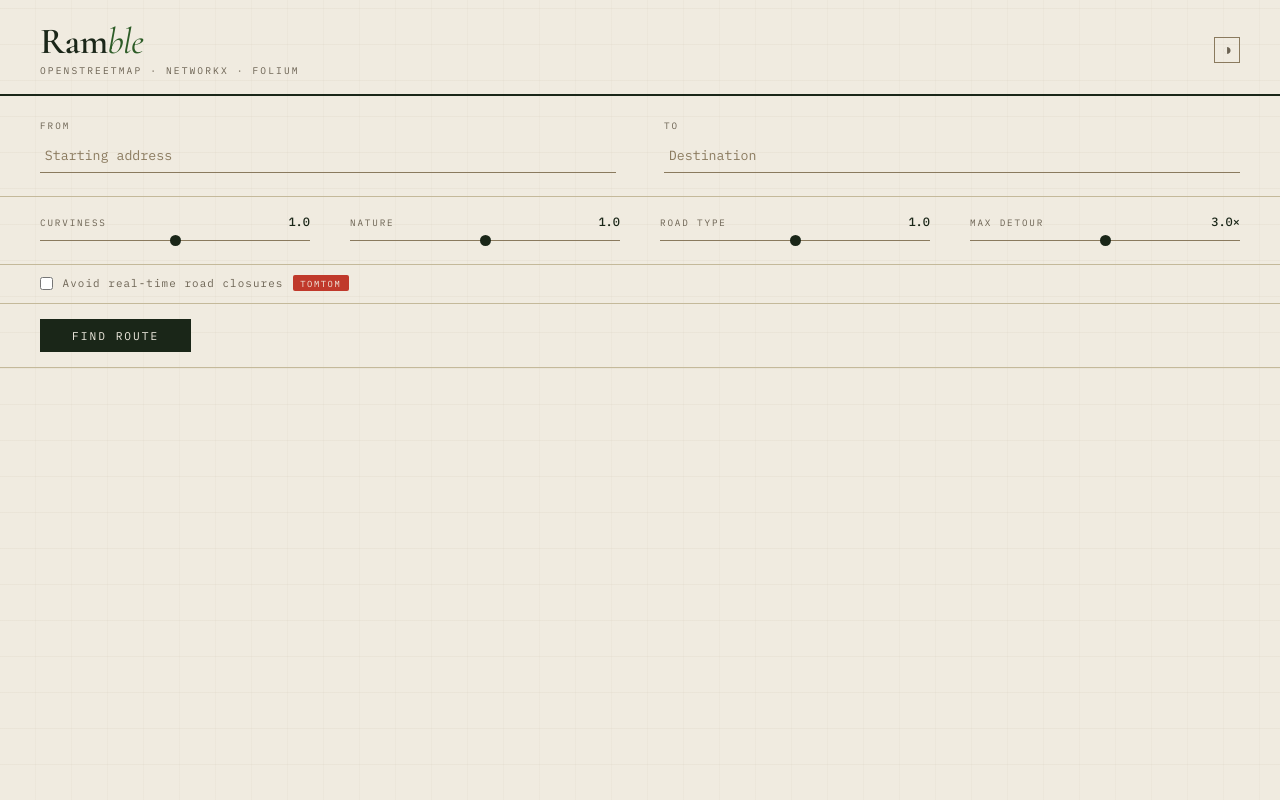
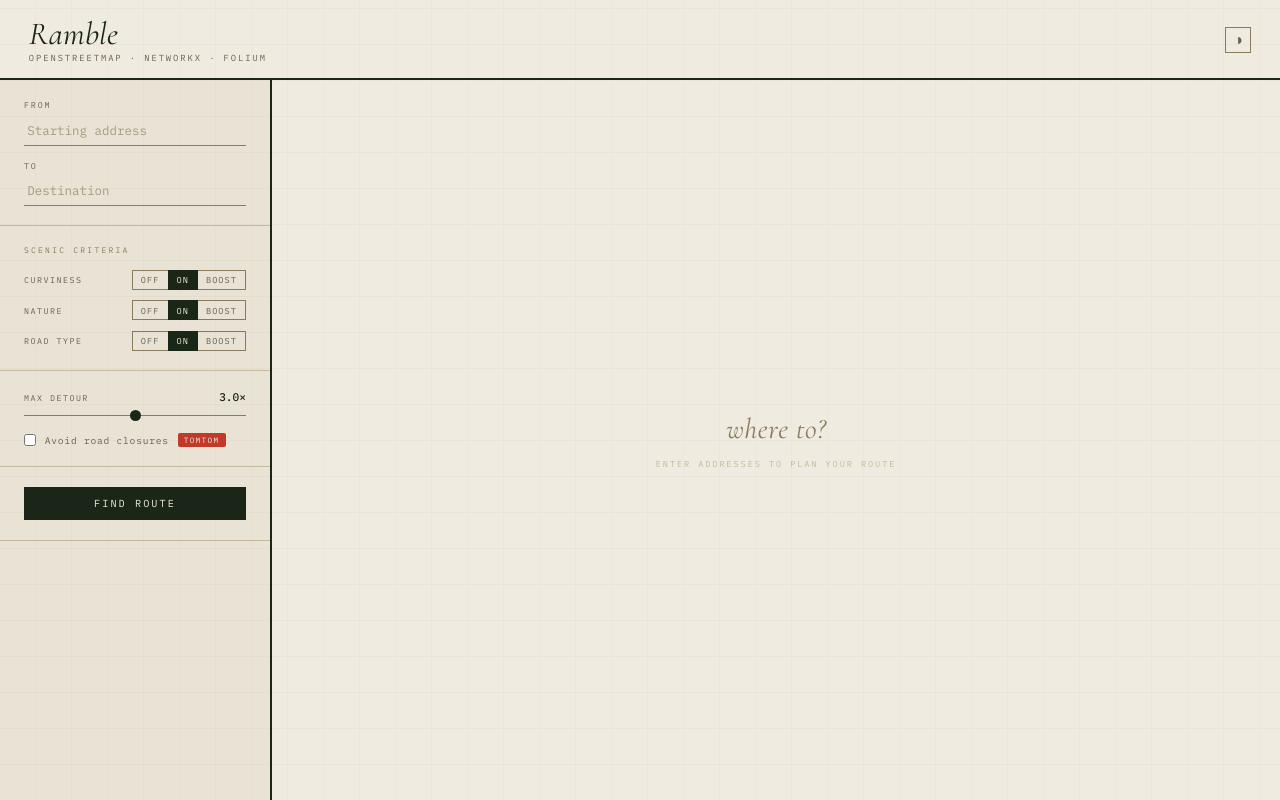
Before and after one commit to LeifsterNYC/MapProject, a Flask app: page / in a window 1280 px wide. Run offline with Flask 3, Linux system fonts and the light colour scheme.

Commit message:
Redesign UI: sidebar layout, criterion selectors, wordmark fix

```diff
--- a/templates/index.html
+++ b/templates/index.html
@@ -16,9 +16,10 @@
   <link rel="preconnect" href="https://fonts.gstatic.com" crossorigin>
   <link href="https://fonts.googleapis.com/css2?family=Cormorant+Garamond:ital,wght@0,400;0,600;1,400&family=IBM+Plex+Mono:wght@400;500&display=swap" rel="stylesheet">
   <style>
-    /* ── Themes ──────────────────────────────── */
+    /* ── Themes ──────────────────────────────────────── */
     :root {
       --bg:          #f0ebe0;
+      --panel:       #e9e3d5;
       --input-bg:    #faf8f3;
       --border:      #c4b99a;
       --border-dark: #8a7a5e;
@@ -33,6 +34,7 @@
 
     [data-theme="dark"] {
       --bg:          #161410;
+      --panel:       #191713;
       --input-bg:    #1d1b13;
       --border:      #312c1b;
       --border-dark: #4e4535;
@@ -58,8 +60,11 @@
 
     * { box-sizing: border-box; margin: 0; padding: 0; }
 
+    html, body { height: 100%; }
+
     body {
-      min-height: 100vh;
+      display: flex;
+      flex-direction: column;
       background-color: var(--bg);
       background-image:
         repeating-linear-gradient(0deg,
@@ -72,37 +77,33 @@
       color: var(--ink);
     }
 
-    /* ── Header ─────────────────────────────── */
+    /* ── Header ──────────────────────────────────────── */
     header {
+      flex-shrink: 0;
       display: flex;
       align-items: center;
       gap: 2rem;
-      padding: 1.5rem 2.5rem 1.1rem;
+      padding: 1.1rem 1.8rem 0.95rem;
       border-bottom: 2px solid var(--ink);
     }
 
     .wordmark-wrap {
       display: flex;
       flex-direction: column;
-      gap: 0.18rem;
+      gap: 0.15rem;
     }
 
     .wordmark {
       font-family: 'Cormorant Garamond', serif;
-      font-size: 2.3rem;
-      font-weight: 600;
-      letter-spacing: -0.015em;
+      font-size: 2rem;
+      font-weight: 400;
+      font-style: italic;
+      letter-spacing: 0.01em;
       line-height: 1;
     }
 
-    .wordmark em {
-      font-style: italic;
-      font-weight: 400;
-      color: var(--green);
-    }
-
     .tagline {
-      font-size: 0.6rem;
+      font-size: 0.55rem;
       letter-spacing: 0.22em;
       text-transform: uppercase;
       color: var(--muted);
@@ -112,25 +113,24 @@
       margin-left: auto;
       display: flex;
       align-items: center;
-      gap: 1.6rem;
+      gap: 1.4rem;
     }
 
     .legend {
       display: flex;
       align-items: center;
-      gap: 1.4rem;
-      font-size: 0.68rem;
+      gap: 1.2rem;
+      font-size: 0.64rem;
       letter-spacing: 0.06em;
       color: var(--muted);
     }
 
-    .legend-item { display: flex; align-items: center; gap: 0.45rem; }
-
-    .legend-line { width: 26px; height: 3px; border-radius: 1px; }
-    .legend-line.fast   { background: var(--blue);  opacity: 0.7; }
+    .legend-item { display: flex; align-items: center; gap: 0.4rem; }
+    .legend-line { width: 22px; height: 3px; border-radius: 1px; }
+    .legend-line.fast   { background: var(--blue); opacity: 0.7; }
     .legend-line.scenic { background: var(--green); }
 
-    /* ── Theme toggle ────────────────────────── */
+    /* ── Theme toggle ─────────────────────────────── */
     #theme-toggle {
       background: none;
       border: 1px solid var(--border-dark);
@@ -148,19 +148,53 @@
     }
     #theme-toggle:hover { color: var(--ink); border-color: var(--ink); }
 
-    /* ── Address inputs ──────────────────────── */
-    .addr-row {
-      display: grid;
-      grid-template-columns: 1fr 1fr;
-      gap: 0 3rem;
-      padding: 1.4rem 2.5rem;
+    /* ── Main layout ─────────────────────────────── */
+    .main-layout {
+      flex: 1;
+      display: flex;
+      overflow: hidden;
+      min-height: 0;
+    }
+
+    /* ── Sidebar ─────────────────────────────────── */
+    .sidebar {
+      width: 272px;
+      flex-shrink: 0;
+      border-right: 2px solid var(--ink);
+      display: flex;
+      flex-direction: column;
+      overflow-y: auto;
+      background-color: var(--panel);
+      background-image:
+        repeating-linear-gradient(0deg,
+          transparent, transparent 35px,
+          var(--grid-v) 35px, var(--grid-v) 36px),
+        repeating-linear-gradient(90deg,
+          transparent, transparent 35px,
+          var(--grid-h) 35px, var(--grid-h) 36px);
+    }
+
+    .sidebar form { display: contents; }
+
+    .form-section {
+      padding: 1.2rem 1.5rem;
       border-bottom: 1px solid var(--border);
     }
 
-    .field { display: flex; flex-direction: column; gap: 0.38rem; }
+    .section-label {
+      font-size: 0.5rem;
+      letter-spacing: 0.28em;
+      text-transform: uppercase;
+      color: var(--border-dark);
+      margin-bottom: 0.9rem;
+    }
+
+    /* ── Address inputs ───────────────────────────── */
+    .field { display: flex; flex-direction: column; gap: 0.32rem; }
+    .field + .field { margin-top: 0.85rem; }
 
     .field label {
-      font-size: 0.58rem;
+      font-size: 0.52rem;
       letter-spacing: 0.22em;
       text-transform: uppercase;
       color: var(--muted);
@@ -171,26 +205,62 @@
       background: transparent;
       border: none;
       border-bottom: 1.5px solid var(--border-dark);
-      padding: 0.52rem 0.3rem;
+      padding: 0.42rem 0.2rem;
       font-family: 'IBM Plex Mono', monospace;
-      font-size: 0.83rem;
+      font-size: 0.78rem;
       color: var(--ink);
       outline: none;
       transition: border-color 0.18s;
     }
-    input[type=text]::placeholder { color: var(--border-dark); }
+    input[type=text]::placeholder { color: var(--border-dark); opacity: 0.7; }
     input[type=text]:focus        { border-bottom-color: var(--green); }
 
-    /* ── Sliders ─────────────────────────────── */
-    .slider-row {
-      display: grid;
-      grid-template-columns: repeat(4, 1fr);
-      gap: 0 2.5rem;
-      padding: 1.1rem 2.5rem 1.3rem;
-      border-bottom: 1px solid var(--border);
+    /* ── Criteria selectors ───────────────────────── */
+    .criterion {
+      display: flex;
+      align-items: center;
+      justify-content: space-between;
+    }
+    .criterion + .criterion { margin-top: 0.65rem; }
+
+    .criterion-label {
+      font-size: 0.52rem;
+      letter-spacing: 0.18em;
+      text-transform: uppercase;
+      color: var(--muted);
     }
 
-    .slider-field { display: flex; flex-direction: column; gap: 0.55rem; }
+    .step-btns { display: flex; }
+
+    .step-btn {
+      background: transparent;
+      border: 1px solid var(--border-dark);
+      color: var(--muted);
+      font-family: 'IBM Plex Mono', monospace;
+      font-size: 0.54rem;
+      letter-spacing: 0.12em;
+      text-transform: uppercase;
+      padding: 0.22rem 0.5rem;
+      cursor: pointer;
+      margin-left: -1px;
+      position: relative;
+      transition: background 0.12s, color 0.12s, border-color 0.12s;
+    }
+    .step-btn:first-child { margin-left: 0; }
+    .step-btn:hover:not(.active) {
+      color: var(--ink);
+      border-color: var(--ink);
+      z-index: 1;
+    }
+    .step-btn.active {
+      background: var(--ink);
+      color: var(--bg);
+      border-color: var(--ink);
+      z-index: 1;
+    }
+
+    /* ── Slider (max detour) ──────────────────────── */
+    .slider-field { display: flex; flex-direction: column; gap: 0.5rem; }
 
     .slider-head {
       display: flex;
@@ -199,18 +269,16 @@
     }
 
     .slider-field label {
-      font-size: 0.58rem;
-      letter-spacing: 0.2em;
+      font-size: 0.52rem;
+      letter-spacing: 0.18em;
       text-transform: uppercase;
       color: var(--muted);
     }
 
     .val {
-      font-size: 0.75rem;
+      font-size: 0.7rem;
       font-weight: 500;
       color: var(--ink);
-      min-width: 2.8rem;
-      text-align: right;
     }
 
     input[type=range] {
@@ -221,7 +289,7 @@
       background: var(--border-dark);
       outline: none;
       cursor: pointer;
-      margin: 2px 0;
+      margin: 3px 0;
     }
     input[type=range]::-webkit-slider-thumb {
       -webkit-appearance: none;
@@ -242,137 +310,190 @@
       cursor: pointer;
     }
 
-    /* ── TomTom toggle row ───────────────────── */
-    .tomtom-row {
-      padding: 0.65rem 2.5rem 0.75rem;
-      border-bottom: 1px solid var(--border);
-    }
-
+    /* ── TomTom toggle ────────────────────────────── */
     .toggle-label {
       display: flex;
       align-items: center;
-      gap: 0.6rem;
-      font-size: 0.68rem;
-      letter-spacing: 0.1em;
+      gap: 0.55rem;
+      font-size: 0.6rem;
+      letter-spacing: 0.08em;
       color: var(--muted);
       cursor: pointer;
       user-select: none;
+      margin-top: 0.9rem;
     }
 
     .toggle-label input[type=checkbox] {
       accent-color: var(--ink);
-      width: 13px;
-      height: 13px;
+      width: 12px;
+      height: 12px;
       cursor: pointer;
     }
 
     .tomtom-badge {
-      font-size: 0.55rem;
+      font-size: 0.48rem;
       letter-spacing: 0.18em;
       text-transform: uppercase;
       color: var(--bg);
       background: #c0392b;
-      padding: 0.15rem 0.45rem;
+      padding: 0.12rem 0.38rem;
       border-radius: 2px;
     }
 
-    .closure-note {
-      font-size: 0.62rem;
-      color: #c0392b;
-      letter-spacing: 0.08em;
-    }
-
-    /* ── Submit bar ──────────────────────────── */
-    .action-row {
-      display: flex;
-      align-items: center;
-      gap: 2rem;
-      padding: 0.95rem 2.5rem;
-      border-bottom: 1px solid var(--border);
-    }
-
+    /* ── Submit button ────────────────────────────── */
     button[type=submit] {
+      width: 100%;
       background: var(--ink);
       color: var(--bg);
       border: none;
-      padding: 0.58rem 2rem;
+      padding: 0.65rem 1.5rem;
       font-family: 'IBM Plex Mono', monospace;
-      font-size: 0.7rem;
-      letter-spacing: 0.18em;
+      font-size: 0.64rem;
+      letter-spacing: 0.2em;
       text-transform: uppercase;
       cursor: pointer;
       transition: background 0.18s;
     }
     button[type=submit]:hover { background: var(--green); }
 
-    .dist {
-      font-size: 0.72rem;
-      color: var(--muted);
+    /* ── Route stats ──────────────────────────────── */
+    .route-stats {
+      margin-top: 1rem;
+      display: flex;
+      flex-direction: column;
+      gap: 0.55rem;
     }
-    .dist strong { color: var(--ink); font-weight: 500; }
 
     .times {
       display: flex;
-      gap: 2rem;
-      font-size: 0.72rem;
+      gap: 1.8rem;
     }
-    .time-item { display: flex; flex-direction: column; gap: 0.15rem; }
+
+    .time-item { display: flex; flex-direction: column; gap: 0.12rem; }
+
     .time-label {
-      font-size: 0.55rem;
-      letter-spacing: 0.2em;
+      font-size: 0.48rem;
+      letter-spacing: 0.22em;
       text-transform: uppercase;
       color: var(--muted);
     }
-    .time-val { font-weight: 500; }
+
+    .time-val { font-size: 0.72rem; font-weight: 500; }
     .time-val.fast   { color: var(--blue); }
     .time-val.scenic { color: var(--green); }
-    .time-note {
+
+    .dist {
       font-size: 0.6rem;
       color: var(--muted);
-      align-self: flex-end;
-      padding-bottom: 0.1rem;
     }
 
-    /* ── Map ─────────────────────────────────── */
-    #map-wrap {
-      padding: 1.8rem 2.5rem 0;
+    .closure-note {
+      font-size: 0.58rem;
+      color: #c0392b;
+      letter-spacing: 0.06em;
     }
 
-    .gmaps-row {
+    .error-note {
+      margin-top: 0.75rem;
+      font-size: 0.6rem;
+      color: #8b2020;
+    }
+
+    /* ── Google Maps links ────────────────────────── */
+    .gmaps-section {
       display: flex;
-      gap: 1rem;
-      padding: 1rem 2.5rem 2.5rem;
+      flex-direction: column;
+      gap: 0.45rem;
     }
 
     .gmaps-btn {
-      display: inline-block;
-      padding: 0.45rem 1.4rem;
+      display: block;
+      padding: 0.4rem 1rem;
       font-family: 'IBM Plex Mono', monospace;
-      font-size: 0.66rem;
-      letter-spacing: 0.16em;
+      font-size: 0.58rem;
+      letter-spacing: 0.14em;
       text-transform: uppercase;
       text-decoration: none;
-      border: 1.5px solid var(--ink);
-      color: var(--ink);
-      transition: background 0.18s, color 0.18s;
+      border: 1.5px solid var(--border-dark);
+      color: var(--muted);
+      transition: background 0.18s, color 0.18s, border-color 0.18s;
     }
-    .gmaps-btn:hover { background: var(--ink); color: var(--bg); }
+    .gmaps-btn:hover { background: var(--ink); color: var(--bg); border-color: var(--ink); }
     .gmaps-btn.scenic { border-color: var(--green); color: var(--green); }
-    .gmaps-btn.scenic:hover { background: var(--green); color: var(--bg); }
+    .gmaps-btn.scenic:hover { background: var(--green); color: var(--bg); border-color: var(--green); }
 
+    /* ── Map pane ─────────────────────────────────── */
+    .map-pane {
+      flex: 1;
+      position: relative;
+      overflow: hidden;
+    }
+
+    .map-empty {
+      position: absolute;
+      inset: 0;
+      display: flex;
+      flex-direction: column;
+      align-items: center;
+      justify-content: center;
+      gap: 0.7rem;
+    }
+
+    .map-empty-text {
+      font-family: 'Cormorant Garamond', serif;
+      font-size: 1.8rem;
+      font-style: italic;
+      font-weight: 400;
+      color: var(--border-dark);
+      letter-spacing: 0.02em;
+    }
+
+    .map-empty-sub {
+      font-size: 0.54rem;
+      letter-spacing: 0.22em;
+      text-transform: uppercase;
+      color: var(--border);
+    }
+
+    /* Fill the Folium iframe into the map pane regardless of its internal sizing.
+       Folium outputs: <div> <div position:relative; padding-bottom:60%> <span/> <iframe/> </div> </div>
+       We keep position:relative on the inner div (iframe's containing block) and
+       zero out the padding-bottom aspect-ratio trick, replacing it with explicit height. */
     #map-frame {
-      border: 1px solid var(--border);
-      border-left: 3px solid var(--ink);
+      position: absolute;
+      inset: 0;
       overflow: hidden;
+    }
+
+    /* Folium outer wrapper */
+    #map-frame > div {
+      width: 100% !important;
+      height: 100% !important;
+    }
+
+    /* Folium inner aspect-ratio container — keep relative, kill the padding trick */
+    #map-frame > div > div {
+      position: relative !important;
+      width: 100% !important;
+      height: 100% !important;
+      padding-bottom: 0 !important;
+    }
+
+    /* Hide the "Trust Notebook" fallback span */
+    #map-frame span {
+      display: none !important;
     }
 
     #map-frame iframe {
       display: block;
+      position: absolute !important;
+      inset: 0 !important;
       width: 100% !important;
+      height: 100% !important;
       border: none !important;
     }
 
-    /* ── Loading overlay ─────────────────────── */
+    /* ── Loading overlay ──────────────────────────── */
     #loading {
       display: none;
       position: fixed;
@@ -405,11 +526,10 @@
 </head>
 
 <body>
-  <form action="/" method="POST">
 
   <header>
     <div class="wordmark-wrap">
-        <div class="wordmark">Ram<em>ble</em></div>
+      <div class="wordmark">Ramble</div>
       <div class="tagline">OpenStreetMap · NetworkX · Folium</div>
     </div>
     <div class="header-right">
@@ -429,7 +549,13 @@
     </div>
   </header>
 
-    <div class="addr-row">
+  <div class="main-layout">
+
+    <aside class="sidebar">
+      <form action="/" method="POST">
+
+        <!-- Addresses -->
+        <div class="form-section">
           <div class="field">
             <label for="start_address">From</label>
             <input type="text" id="start_address" name="start_address"
@@ -442,37 +568,43 @@
           </div>
         </div>
 
-    <div class="slider-row">
-      <div class="slider-field">
-        <div class="slider-head">
-          <label for="curviness_weight">Curviness</label>
-          <span class="val" id="v_curve">{{ "%.1f"|format(curviness_weight) }}</span>
+        <!-- Scenic criteria -->
+        <div class="form-section">
+          <div class="section-label">Scenic Criteria</div>
+
+          <div class="criterion">
+            <span class="criterion-label">Curviness</span>
+            <div class="step-btns">
+              <button type="button" class="step-btn" data-target="curviness_weight" data-val="0">off</button>
+              <button type="button" class="step-btn" data-target="curviness_weight" data-val="1">on</button>
+              <button type="button" class="step-btn" data-target="curviness_weight" data-val="2">boost</button>
             </div>
-        <input type="range" id="curviness_weight" name="curviness_weight"
-               min="0" max="2" step="0.1" value="{{ curviness_weight }}"
-               oninput="document.getElementById('v_curve').textContent=(+this.value).toFixed(1)">
+            <input type="hidden" name="curviness_weight" value="{{ curviness_weight }}">
           </div>
 
-      <div class="slider-field">
-        <div class="slider-head">
-          <label for="nature_weight">Nature</label>
-          <span class="val" id="v_nat">{{ "%.1f"|format(nature_weight) }}</span>
+          <div class="criterion">
+            <span class="criterion-label">Nature</span>
+            <div class="step-btns">
+              <button type="button" class="step-btn" data-target="nature_weight" data-val="0">off</button>
+              <button type="button" class="step-btn" data-target="nature_weight" data-val="1">on</button>
+              <button type="button" class="step-btn" data-target="nature_weight" data-val="2">boost</button>
             </div>
-        <input type="range" id="nature_weight" name="nature_weight"
-               min="0" max="2" step="0.1" value="{{ nature_weight }}"
-               oninput="document.getElementById('v_nat').textContent=(+this.value).toFixed(1)">
+            <input type="hidden" name="nature_weight" value="{{ nature_weight }}">
           </div>
 
-      <div class="slider-field">
-        <div class="slider-head">
-          <label for="road_type_weight">Road Type</label>
-          <span class="val" id="v_road">{{ "%.1f"|format(road_type_weight) }}</span>
+          <div class="criterion">
+            <span class="criterion-label">Road Type</span>
+            <div class="step-btns">
+              <button type="button" class="step-btn" data-target="road_type_weight" data-val="0">off</button>
+              <button type="button" class="step-btn" data-target="road_type_weight" data-val="1">on</button>
+              <button type="button" class="step-btn" data-target="road_type_weight" data-val="2">boost</button>
             </div>
-        <input type="range" id="road_type_weight" name="road_type_weight"
-               min="0" max="2" step="0.1" value="{{ road_type_weight }}"
-               oninput="document.getElementById('v_road').textContent=(+this.value).toFixed(1)">
+            <input type="hidden" name="road_type_weight" value="{{ road_type_weight }}">
+          </div>
         </div>
 
+        <!-- Settings -->
+        <div class="form-section">
           <div class="slider-field">
             <div class="slider-head">
               <label for="max_detour">Max Detour</label>
@@ -482,22 +614,21 @@
                    min="1.0" max="5.0" step="0.1" value="{{ max_detour }}"
                    oninput="document.getElementById('v_det').textContent=(+this.value).toFixed(1)+'×'">
           </div>
-    </div>
-
           {% if has_tomtom %}
-    <div class="tomtom-row">
           <label class="toggle-label">
             <input type="checkbox" name="use_tomtom" value="1"
                    {% if use_tomtom %}checked{% endif %}>
-        Avoid real-time road closures
+            Avoid road closures
             <span class="tomtom-badge">TomTom</span>
           </label>
+          {% endif %}
         </div>
-    {% endif %}
 
-    <div class="action-row">
+        <!-- Action -->
+        <div class="form-section">
           <button type="submit">Find Route</button>
           {% if fast_min is defined and fast_min %}
+          <div class="route-stats">
             <div class="times">
               <div class="time-item">
                 <span class="time-label">Fastest</span>
@@ -507,41 +638,53 @@
                 <span class="time-label">Scenic</span>
                 <span class="time-val scenic">{{ "%d"|format(scenic_min|int) }} min</span>
               </div>
-        <span class="time-note">est. · speed-limit only</span>
+            </div>
+            {% if distance %}
+            <div class="dist">{{ "%.1f"|format(distance) }} mi straight-line</div>
+            {% endif %}
+            {% if has_tomtom and use_tomtom and closure_count %}
+            <div class="closure-note">{{ closure_count }} segment{{ 's' if closure_count != 1 else '' }} blocked</div>
+            {% endif %}
           </div>
           {% endif %}
-      {% if distance %}
-      <span class="dist">{{ "%.1f"|format(distance) }} mi straight-line</span>
-      {% endif %}
-      {% if has_tomtom and use_tomtom and closure_count %}
-      <span class="closure-note">{{ closure_count }} road segment{{ 's' if closure_count != 1 else '' }} blocked</span>
-      {% endif %}
           {% if error %}
-      <span class="dist" style="color:#8b2020">{{ error }}</span>
+          <div class="error-note">{{ error }}</div>
           {% endif %}
         </div>
 
       </form>
 
-  {% if route_map %}
-  <div id="map-wrap">
-    <div id="map-frame">
-      {{ route_map|safe }}
-    </div>
-  </div>
-  <div class="gmaps-row">
+      {% if scenic_gmaps or fast_gmaps %}
+      <div class="form-section gmaps-section">
         {% if scenic_gmaps %}
         <a class="gmaps-btn scenic" href="{{ scenic_gmaps }}" target="_blank" rel="noopener">
-      Open Scenic in Google Maps
+          Open Scenic ↗
         </a>
         {% endif %}
         {% if fast_gmaps %}
         <a class="gmaps-btn" href="{{ fast_gmaps }}" target="_blank" rel="noopener">
-      Open Fastest in Google Maps
+          Open Fastest ↗
         </a>
         {% endif %}
       </div>
       {% endif %}
+
+    </aside>
+
+    <div class="map-pane">
+      {% if route_map %}
+      <div id="map-frame">
+        {{ route_map|safe }}
+      </div>
+      {% else %}
+      <div class="map-empty">
+        <div class="map-empty-text">where to?</div>
+        <div class="map-empty-sub">Enter addresses to plan your route</div>
+      </div>
+      {% endif %}
+    </div>
+
+  </div>
 
   <div id="loading">
     <div class="spinner"></div>
@@ -602,6 +745,29 @@
         overlay.classList.remove('active');
       };
     });
+
+    // ── Criterion step buttons ────────────────────────
+    document.querySelectorAll('.step-btn').forEach(function(btn) {
+      btn.addEventListener('click', function() {
+        var target = this.dataset.target;
+        document.querySelectorAll('.step-btn[data-target="' + target + '"]').forEach(function(b) {
+          b.classList.remove('active');
+        });
+        this.classList.add('active');
+        document.querySelector('input[name="' + target + '"]').value = this.dataset.val;
+      });
+    });
+
+    // Restore step button state on page load
+    ['curviness_weight', 'nature_weight', 'road_type_weight'].forEach(function(name) {
+      var input = document.querySelector('input[name="' + name + '"]');
+      if (!input) return;
+      var val = Math.round(parseFloat(input.value) || 1);
+      if (isNaN(val) || val < 0 || val > 2) val = 1;
+      input.value = val;
+      var btn = document.querySelector('.step-btn[data-target="' + name + '"][data-val="' + val + '"]');
+      if (btn) btn.classList.add('active');
+    });
   </script>
 </body>
 </html>
```
Lines whose indentation alone changed are shown as unchanged.
